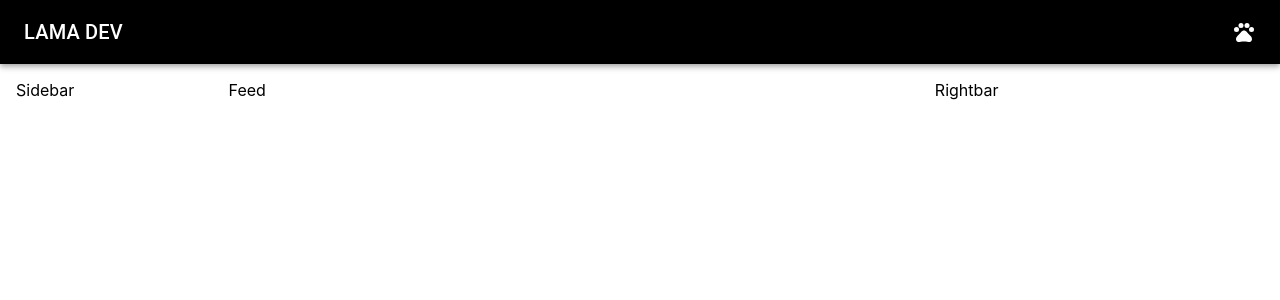
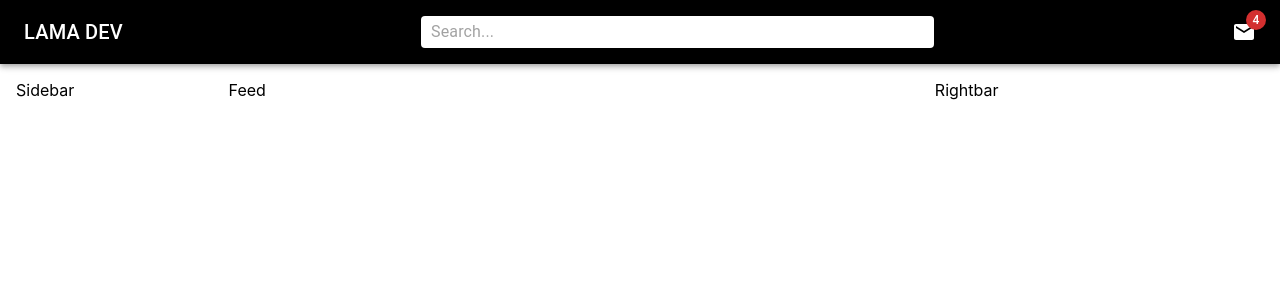
Before and after one commit to rky9/bolg, a React (Create React App) app in the folder app/: page / in a window 1280 px wide. Shown: the top 300 px of the page. Built offline with nearby package versions, Linux system fonts and the light colour scheme; the HTML template or start-up script is replaced by a standard one.

Commit message:
Search bar added to navbar

```diff
--- a/app/src/components/Navbar.jsx
+++ b/app/src/components/Navbar.jsx
@@ -1,17 +1,45 @@
-import { AppBar, Toolbar, styled, Typography } from "@mui/material";
+import {
+  AppBar,
+  Toolbar,
+  styled,
+  Typography,
+  Box,
+  InputBase,
+  Badge,
+} from "@mui/material";
 import Pets from "@mui/icons-material/Pets";
+import Mail from "@mui/icons-material/Mail";
 import React from "react";
 
 const StyleTdToolbar = styled(Toolbar)({
   display: "flex",
   justifyContent: "space-between",
 });
+
+const Search = styled("div")(({ theme }) => ({
+  backgroundColor: "#ffffff",
+  padding: "0 10px",
+  borderRadius: theme.shape.borderRadius,
+  width: "40%",
+}));
+const Icons = styled(Box)(({ theme }) => ({}));
 export const Navbar = () => {
   return (
     <AppBar position="sticky">
       <StyleTdToolbar>
-        <Typography variant="h6">LAMA DEV</Typography>
-        <Pets />
+        <Typography variant="h6" sx={{ display: { xs: "none", sm: "block" } }}>
+          LAMA DEV
+        </Typography>
+
+        <Pets sx={{ display: { xs: "block", sm: "none" } }} />
+        <Search>
+          <InputBase placeholder="Search..." />
+        </Search>
+        <Icons>
+          <Badge badgeContent={4} color="error">
+            <Mail />
+          </Badge>
+        </Icons>
       </StyleTdToolbar>
     </AppBar>
   );
```
